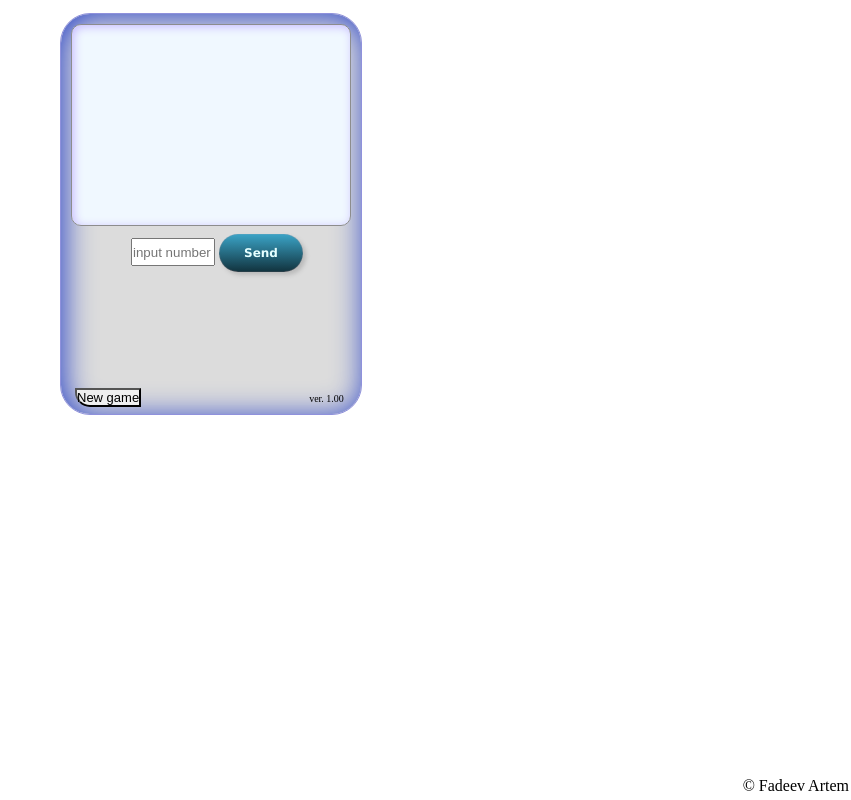
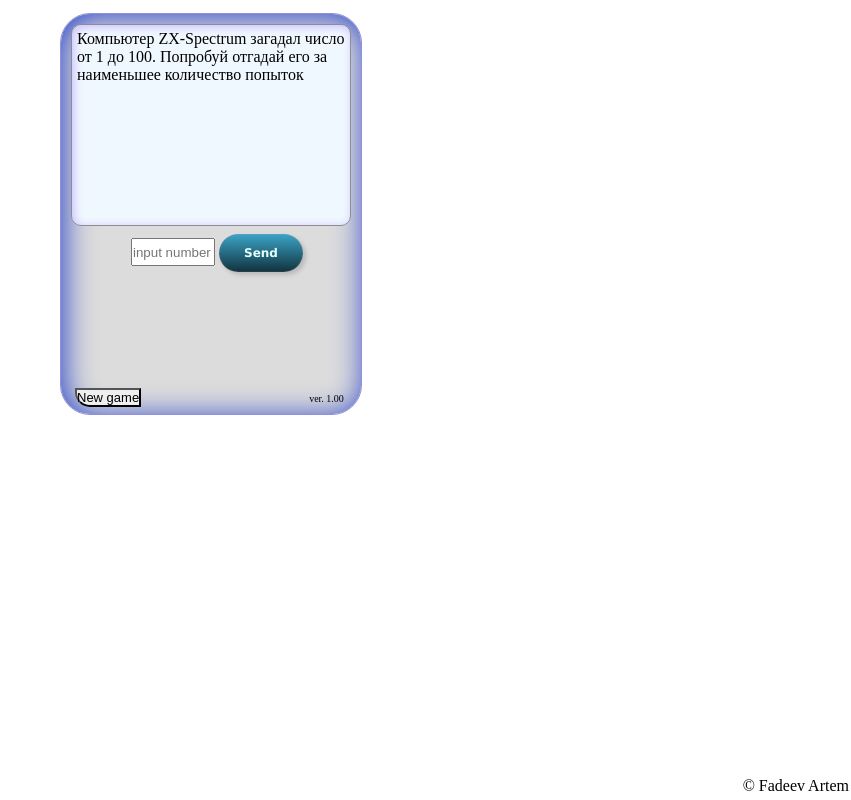
Before and after one commit to ARTobstrel/GuessNumbersJS, a plain HTML site: page index.html in a window 1280 px wide. Both pictures are taken after a click on the button "New game". Shown: the whole page, without its empty margins (429-1280 px from the left). Drawn offline with Linux system fonts and the light colour scheme.

Commit message:
commit 2 screen on window

```diff
--- a/index.html
+++ b/index.html
@@ -14,8 +14,10 @@
 
     <div id="main-frame">
 
-        <div id="window-out" name="window" readonly disabled>
+        <div id="window-out">
+            <div id='screen-out' readonly disabled>
 
+            </div>
         </div>
 
 
--- a/js/core.js
+++ b/js/core.js
@@ -6,6 +6,14 @@ let settings = {
     'setNum': new Set(),
 }
 
+// создание переменной для хранения сообщений
+let window_message;
+window_message = MESSAGE.welcome_mes;
+
+// создание переменной window_out в которой будут передаваться все сообщения, так же вывод на экран приветственного сообщения
+let window_out = document.getElementById('screen-out');
+window_out.innerHTML = window_message;
+
 // Присвоение событий кнопке 'new game'
 document.getElementById('btn-newgame').onclick = function () {
     document.getElementById('btn').style.visibility = 'visible';
@@ -13,9 +21,15 @@ document.getElementById('btn-newgame').onclick = function () {
     settings.bonus_game = false;
     settings.counter = 0;
     number_in_memory = guessedNumber();
-    console.log(number_in_memory);
-    console.log(MESSAGE.start);
+    window_out.innerHTML = MESSAGE.start;
 };
 
 // Присвоение события кнопке 'Send'
-document.getElementById('btn').onclick = mainStackGame;
+document.getElementById('btn').onclick = function () {
+    value = document.getElementById('input-text').value;
+    input_number = stringToInt(value);
+    window_out.innerHTML = getWindowMessage(input_number);
+    for (let i of settings.setNum) {
+        console.log(i);
+    }
+}
--- a/js/functions.js
+++ b/js/functions.js
@@ -52,6 +52,8 @@ function getWindowMessage(input_number) {
 function mainStackGame() {
     value = document.getElementById('input-text').value;
     input_number = stringToInt(value);
-    console.log(getWindowMessage(input_number));
-    console.log(settings.setNum);
+    window_out.innerHTML = getWindowMessage(input_number);
+    for (let i in setNum) {
+        console.log(i);
+    }
 }
--- a/js/messages.js
+++ b/js/messages.js
@@ -13,11 +13,11 @@
 //     BONUS_GAME_M
 
 const MESSAGE = {
-    'welcome_mes': 'Добро пожаловать в новейшую игру всех времен и народов. Для начала игры нажмите "new game".',
-    'start': 'Компьютер ZX-Spectrum загадал число от 1 до 100. Попробуй отгадай его за наименьшее количество попыток.',
+    'welcome_mes': 'Добро пожаловать в новейшую игру всех времен и народов. Для начала игры нажмите "new game"\n\r',
+    'start': 'Компьютер ZX-Spectrum загадал число от 1 до 100. Попробуй отгадай его за наименьшее количество попыток\n\r',
     'win_mes': 'Поздравляем!!! Вы отгадали число. Это действительно {}.\n\r Количество попыток - {}.\n\r Введенные числа: {}',
-    'not_number_mes': 'Необходимо вводить только цифры.\n',
-    'less_mes': '...меньше.',
-    'more_mes': '...больше',
-    'out_of_range_mes': 'Введите число строго от 1 до 100.\n',
+    'not_number_mes': 'Необходимо вводить только цифры.\n\r',
+    'less_mes': '...меньше\n\r',
+    'more_mes': '...больше\n\r',
+    'out_of_range_mes': 'Введите число строго от 1 до 100.\n\r',
 }
--- a/styles/style.css
+++ b/styles/style.css
@@ -24,6 +24,11 @@
     border-radius: 10px;
     background: aliceblue;
     box-shadow: inset 2px 2px 10px #c8bcff;
+}
+
+#screen-out {
+    position: absolute;
+    margin: 5px;
 }
 
 #input-frame {
```
